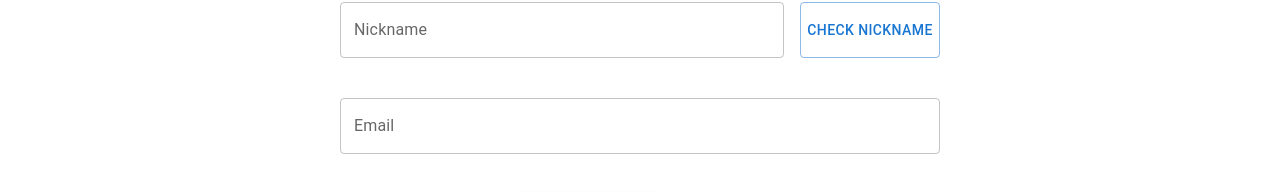
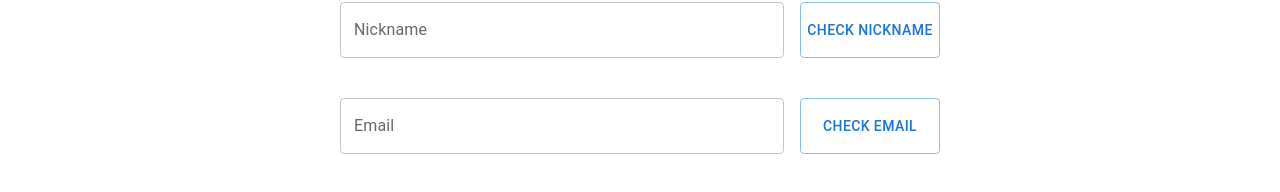
Before and after one commit to silenc3502/EDDI-React-Home, a React (Create React App) app: page /account/apply in a window 1280 px wide. Shown: the part 150-342 px from the top of the page. Built offline with nearby package versions, Linux system fonts and the light colour scheme; no server answers.

Commit message:
feat: 이메일 검사 버튼을 눌러 중복을 검사 [EHFR-13]

```diff
--- a/src/account/pages/AccountApplyPage.tsx
+++ b/src/account/pages/AccountApplyPage.tsx
@@ -57,7 +57,23 @@ const AccountApplyPage: React.FC = () => {
     };
 
     const handleCheckEmail = async () => {
-
+        setEmailCheckLoading(true);
+        setEmailError(null);
+        try {
+            const response = await axiosInstance.post('/account/check-email-duplication', {
+                email: accountInfo.email
+            });
+            if (response.data) {
+                setEmailError('Email is already taken.');
+            } else {
+                setEmailError(null);
+            }
+        } catch (error) {
+            console.error('Error checking email duplication:', error);
+            setEmailError('Error checking email duplication.');
+        } finally {
+            setEmailCheckLoading(false);
+        }
     };
 
     return (
@@ -135,6 +151,21 @@ const AccountApplyPage: React.FC = () => {
                         }
                     }}
                 />
+                <Button
+                    onClick={handleCheckEmail}
+                    variant="outlined"
+                    sx={{
+                        marginLeft: '1rem',
+                        height: 56,
+                        display: 'flex',
+                        alignItems: 'center',
+                        whiteSpace: 'nowrap',
+                        minWidth: '140px',
+                        marginTop: '8px'
+                    }}
+                >
+                    Check Email
+                </Button>
             </Box>
 
             <Box
```
